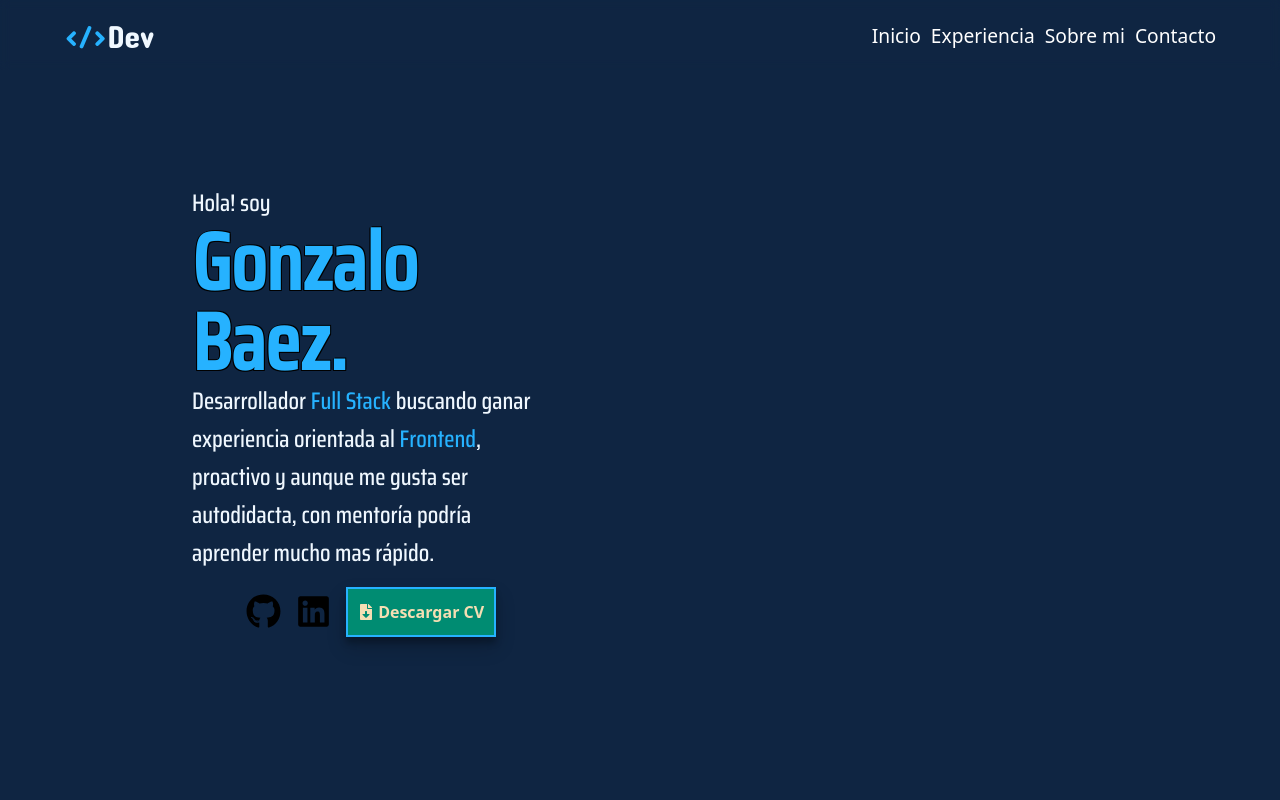
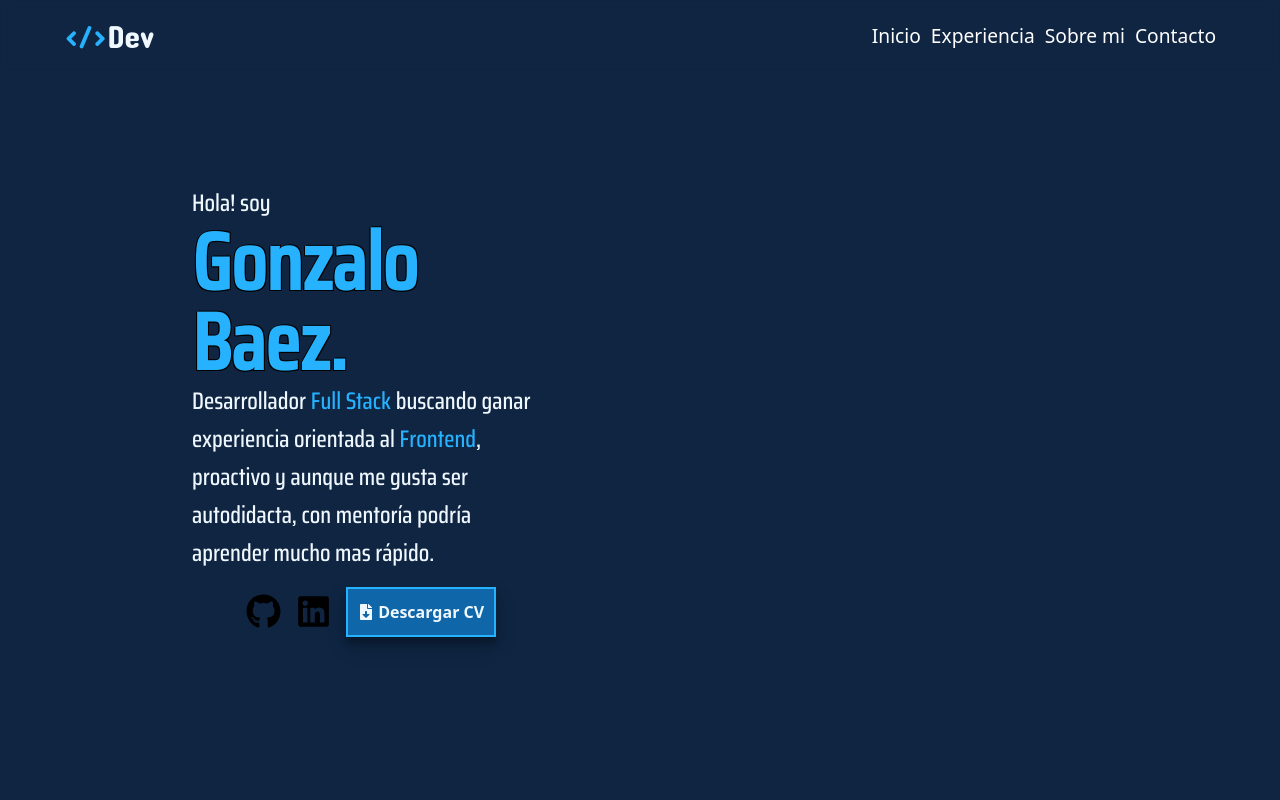
Before and after one commit to Namilog7/portfolio, a React (Vite) app: page /aboutme in a window 1280 px wide. In both pictures the pointer is over the button "Descargar CV". Shown: the top 800 px of the page. Built offline with nearby package versions, Linux system fonts and the light colour scheme; the HTML template or start-up script is replaced by a standard one; a web font is replaced by a local one.

Commit message:
cambio de colores wheat a white

```diff
--- a/src/components/componentsAbout/about/AboutMe.module.css
+++ b/src/components/componentsAbout/about/AboutMe.module.css
@@ -14,7 +14,6 @@
     font-size: larger;
     padding: 20px;
     border: 1px solid #0f66a9;
-    backdrop-filter: blur(10px);
 }
 
 @media (max-width:700px) {
--- a/src/components/section-presentation/Presentation.module.css
+++ b/src/components/section-presentation/Presentation.module.css
@@ -142,9 +142,9 @@
 }
 
 .buttonCv:hover {
-    background-color: #008c72;
+    background-color: #0f66a9;
     cursor: pointer;
-    color: wheat;
+    color: aliceblue;
 }
 
 .icons {
```
